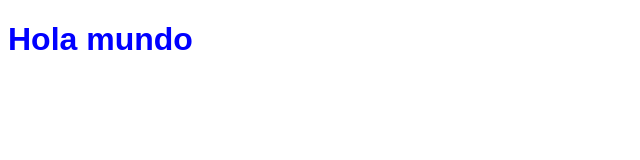
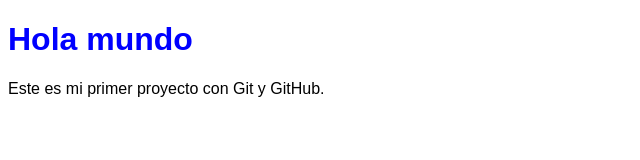
Before and after one commit to josedona88/proyecto-control-versiones, a plain HTML site: page index.html in a window 1280 px wide. Shown: the whole page, without its empty margins (0-640 px from the left). Drawn offline with Linux system fonts and the light colour scheme.

Commit message:
Añadido un parrafo

```diff
--- a/index.html
+++ b/index.html
@@ -8,6 +8,7 @@
 <body>
 
     <h1>Hola mundo</h1>
+    <p>Este es mi primer proyecto con Git y GitHub.</p>
 
 </body>
 </html>
```
